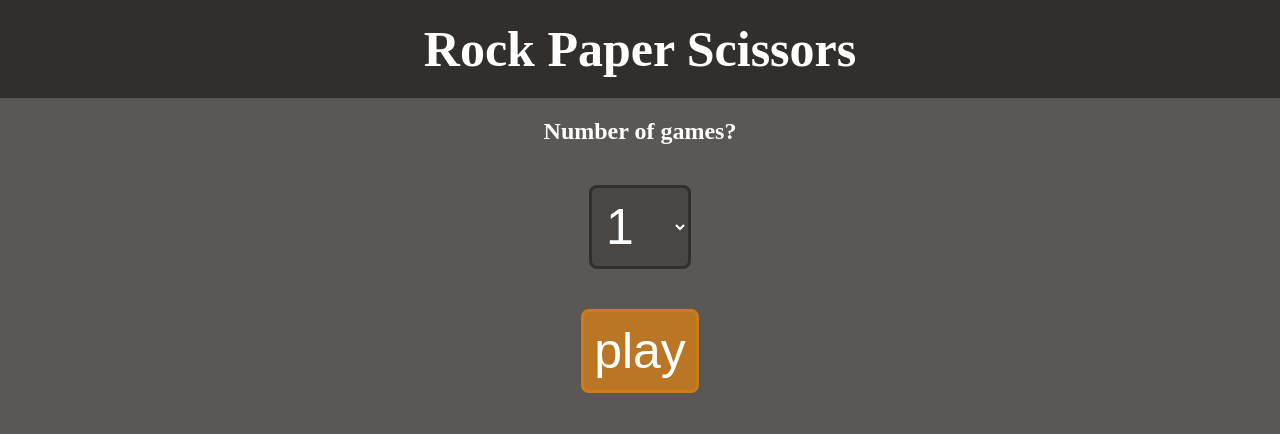
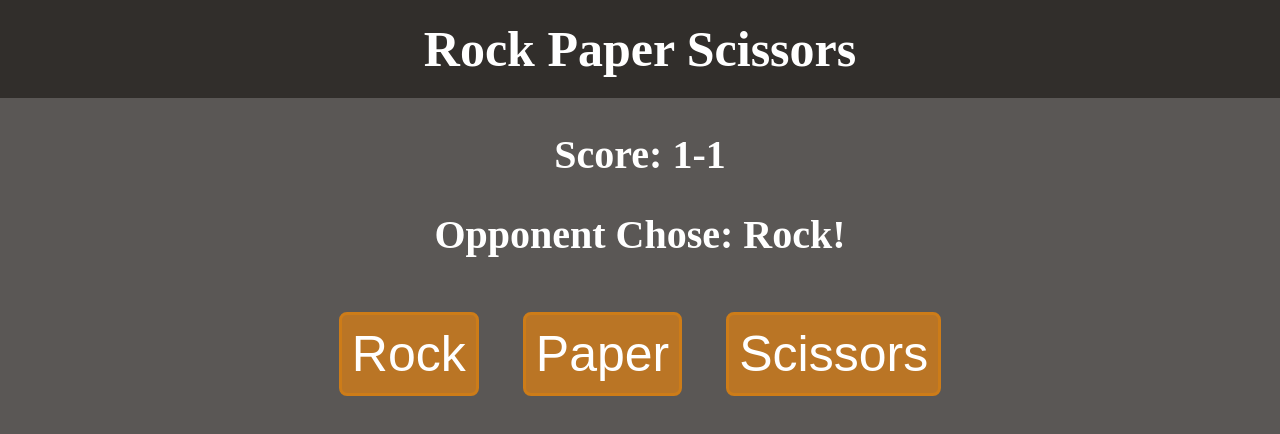
Before and after one commit to alex-summer/RockPaperScissors, a plain HTML site: page index.html in a window 1280 px wide. Drawn offline with Linux system fonts and the light colour scheme.

Commit message:
Started to add game logic and finished up the displaySetter

```diff
--- a/app.js
+++ b/app.js
@@ -11,22 +11,61 @@ const home = `
     </form> `;
 
 const play = `
-    <div class="playerChoices">
-        <button class="playerChoice">Rock</button>
-        <button class="playerChoice">Paper</button>
-        <button class="playerChoice">Scissors</button>
-    </div>`;
+<h2>Score: 1-1</h2>
+<h2>Opponent Chose: Rock!</h2>
+<div class="playerChoices">
+    <button class="playerChoice" value ="Rock">Rock</button>
+    <button class="playerChoice" value ="Paper">Paper</button>
+    <button class="playerChoice" value="Scissors">Scissors</button>
+</div> `;
 
-var displaySetter = {
-	value: 0,
-	get display
+//Dynamically updates the screen based on what buttons are hit.
+class displaySetter {
+    constructor()
+    {
+        this.value = home;
+        this.setDisplay();
+    }
 
+    get displayScreen() {
+        return this.value
+    }
+	set displayScreen(value){
+        this.value = value;
+        this.setDisplay();
+    }
 
+    setDisplay() {
+        document.getElementById("content").innerHTML = this.value;
+    }
 }
 
-function display(){
-  document.getElementById("content").innerHTML = play
+//Will contain most game logic
+
+class game {
+
+    constructor(gameCount){
+        this.gameCount = gameCount;
+        displaySetter.displayScreen = play;
+        const playerChoices = Array.from(document.querySelectorAll('.playerChoice'));
+        playerChoices.forEach(playerChoice => playerChoice.addEventListener('click', playRound()));
+    }
+
+    computerChoice(){
+        choices = ["Rock", "Paper", "Scissors"]
+        computerChoice = choices[Math.floor(Math.random() * 3)];
+        return computerChoice;
+    }
+
+    playerChoice(){
+
+    }
+
+    playRound(){
+
+    }
 }
 
-
-document.getElementById("playButton").addEventlistener('click', playGame);
+displaySetter = new displaySetter();
+game = new game(5);
+document.getElementById("playButton").addEventListener('click', function(){game.startGame()});
--- a/index.html
+++ b/index.html
@@ -2,6 +2,7 @@
 <html<>
     <head>
        <title>Rock Paper Scissors</title>
+       <meta charset="utf-8">
        <link rel="stylesheet" type="text/css" href="./styles.css">
     </head>
     <body>
@@ -11,16 +12,6 @@
                     <h1>Rock Paper Scissors</h1>
                 </header>
                 <main id= "content">
-                    <h2>Number of games?</h2>
-                    <form id="gameOptions">
-                            <select class="playerChoice" id="selectButton">
-                                <option value="1">1</option>
-                                <option value="3">3</option>
-                                <option value="5">5</option>
-                                <option value="10">10</option>
-                            </select><br>
-                            <input class="playerChoice" id="playButton" type="submit" value="play">
-                    </form>
                 </main>
         </div>
         <script src="app.js"></script>
--- a/styles.css
+++ b/styles.css
@@ -12,14 +12,21 @@ h1 {
   padding: 20px;
 }
 
+h2 {
+    font-size: 40px;
+}
+
+.titleArea {
+    background-color: rgba(49, 46, 43, 1);
+
+}
+
 .flexContainer {
     display: flex;
     flex-flow: column nowrap;
     min-height: 100vh;
 }
-#content {
-    flex-grow: 1;
-}
+
 .playerChoices {
     text-align: center;
 }
@@ -43,9 +50,8 @@ h1 {
 
 }
 
-.titleArea {
-    background-color: rgba(49, 46, 43, 1);
-
+#content {
+    flex-grow: 1;
 }
 
 #selectButton {
```
